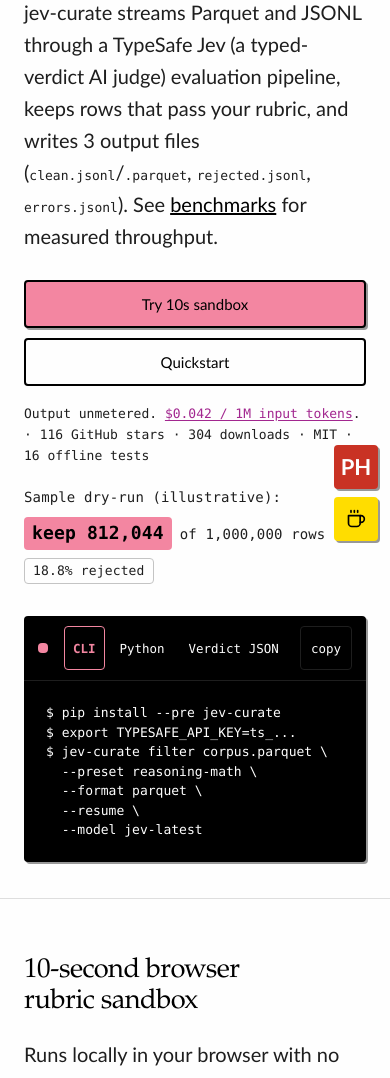
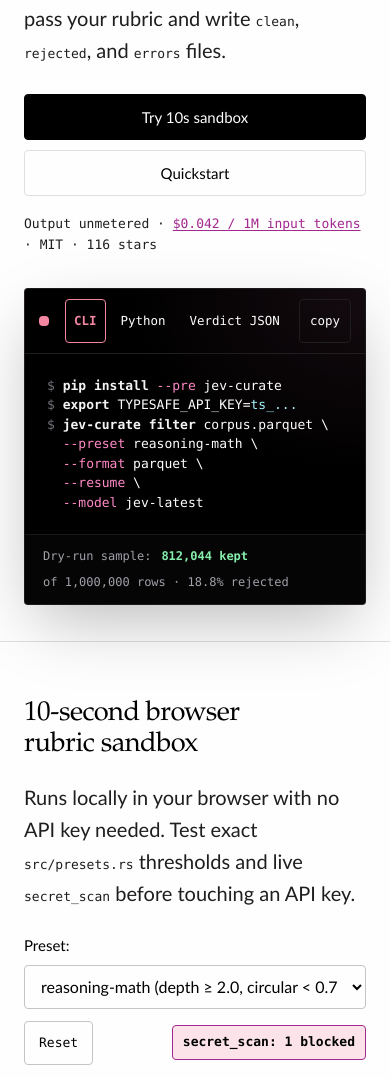
Before and after one commit to AkashPriyadarshii/jev-curate, a plain HTML site: page site/index.html in a window 390 px wide. Shown: the part 291-1369 px from the top of the page. Drawn offline with Linux system fonts and the light colour scheme; files whose address does not match are found by name.

Commit message:
style(site): fix mobile overflow, refine hero hierarchy, buttons, and terminal card

```diff
--- a/site/index.html
+++ b/site/index.html
@@ -170,20 +170,13 @@
     <section class="hero">
       <div class="hero-copy">
         <a class="ph-launch-banner" href="https://www.producthunt.com/products/jev-curate?launch=jev-curate" target="_blank" rel="noopener noreferrer">Launching on Product Hunt · Dec 1 — Notify Me →</a>
-        <p class="eyebrow">Rust + TypeSafe Jev judgment · v0.3.0-beta.1</p>
         <h1>Filter LLM training data with typed verdicts</h1>
-        <p class="lead">jev-curate streams Parquet and JSONL through a TypeSafe Jev (a typed-verdict AI judge) evaluation pipeline, keeps rows that pass your rubric, and writes 3 output files (<code>clean.jsonl</code>/<code>.parquet</code>, <code>rejected.jsonl</code>, <code>errors.jsonl</code>). See <a href="benchmarks.html">benchmarks</a> for measured throughput.</p>
+        <p class="lead">Stream Parquet and JSONL through TypeSafe Jev in Rust. Keep rows that pass your rubric and write <code>clean</code>, <code>rejected</code>, and <code>errors</code> files.</p>
         <div class="hero-actions">
           <a class="btn btn-primary" href="#sandbox">Try 10s sandbox</a>
           <a class="btn btn-ghost" href="#quickstart">Quickstart</a>
         </div>
-        <p class="hero-note">Output unmetered. <a href="https://docs.typesafe.ai/models.md">$0.042 / 1M input tokens</a>. · 116 GitHub stars · 304 downloads · MIT · 16 offline tests</p>
-        <div class="verdict" role="group" aria-label="Sample dry-run keep and reject counts (illustrative)">
-          <span class="judge-dim">Sample dry-run (illustrative):</span>
-          <span class="judge">keep 812,044</span>
-          <span class="judge-dim">of 1,000,000 rows</span>
-          <span class="judge-line">18.8% rejected</span>
-        </div>
+        <p class="hero-note">Output unmetered · <a href="https://docs.typesafe.ai/models.md">$0.042 / 1M input tokens</a> · MIT · 116 stars</p>
       </div>
       <div class="terminal" aria-label="Interactive hero terminal">
         <div class="terminal-bar">
@@ -196,29 +189,34 @@
           <button class="hero-copy-btn" type="button">copy</button>
         </div>
         <div id="hero-panel-cli" class="hero-panel" role="tabpanel" aria-labelledby="hero-tab-cli" data-panel="cli">
-          <pre><code>$ pip install --pre jev-curate
-$ export TYPESAFE_API_KEY=ts_...
-$ jev-curate filter corpus.parquet \
-  --preset reasoning-math \
-  --format parquet \
-  --resume \
-  --model jev-latest</code></pre>
+          <pre><code><span class="tok-prompt">$</span> <span class="tok-cmd">pip install</span> <span class="tok-flag">--pre</span> jev-curate
+<span class="tok-prompt">$</span> <span class="tok-cmd">export</span> TYPESAFE_API_KEY=<span class="tok-str">ts_...</span>
+<span class="tok-prompt">$</span> <span class="tok-cmd">jev-curate filter</span> corpus.parquet \
+  <span class="tok-flag">--preset</span> reasoning-math \
+  <span class="tok-flag">--format</span> parquet \
+  <span class="tok-flag">--resume</span> \
+  <span class="tok-flag">--model</span> jev-latest</code></pre>
         </div>
         <div id="hero-panel-python" class="hero-panel" role="tabpanel" aria-labelledby="hero-tab-python" data-panel="python" hidden>
-          <pre><code>from jev_curate import PyJevCurator
+          <pre><code><span class="tok-kw">from</span> jev_curate <span class="tok-kw">import</span> PyJevCurator
 
-curator = PyJevCurator(api_key="your-api-key", preset="reasoning-math")
-stats = curator.filter_file("corpus.parquet", out="./curated")
-print(stats["passed"], stats["rejected"])</code></pre>
+curator = PyJevCurator(api_key=<span class="tok-str">"your-api-key"</span>, preset=<span class="tok-str">"reasoning-math"</span>)
+stats = curator.filter_file(<span class="tok-str">"corpus.parquet"</span>, out=<span class="tok-str">"./curated"</span>)
+<span class="tok-cmd">print</span>(stats[<span class="tok-str">"passed"</span>], stats[<span class="tok-str">"rejected"</span>])</code></pre>
         </div>
         <div id="hero-panel-verdict" class="hero-panel" role="tabpanel" aria-labelledby="hero-tab-verdict" data-panel="verdict" hidden>
           <pre><code>{
-  "passed": true,
-  "scores": { "reasoning_depth": 3.2 },
-  "nouls": { "has_circular_reasoning": 0.12 },
-  "rejection_reasons": [],
-  "input_tokens": 148
+  <span class="tok-key">"passed"</span>: <span class="tok-kw">true</span>,
+  <span class="tok-key">"scores"</span>: { <span class="tok-key">"reasoning_depth"</span>: <span class="tok-num">3.2</span> },
+  <span class="tok-key">"nouls"</span>: { <span class="tok-key">"has_circular_reasoning"</span>: <span class="tok-num">0.12</span> },
+  <span class="tok-key">"rejection_reasons"</span>: [],
+  <span class="tok-key">"input_tokens"</span>: <span class="tok-num">148</span>
 }</code></pre>
+        </div>
+        <div class="terminal-footer" role="group" aria-label="Sample dry-run keep and reject counts (illustrative)">
+          <span class="terminal-stat-label">Dry-run sample:</span>
+          <span class="terminal-stat-keep">812,044 kept</span>
+          <span class="terminal-stat-dim">of 1,000,000 rows · 18.8% rejected</span>
         </div>
       </div>
     </section>
@@ -414,7 +412,6 @@ $ jev-curate filter corpus.parquet --preset anti-sycophancy --format parquet --r
 
   <script defer src="script.js"></script>
   <script defer src="sandbox.js"></script>
-<a class="ph-float" href="https://www.producthunt.com/products/jev-curate?launch=jev-curate" target="_blank" rel="noopener noreferrer" aria-label="jev-curate on Product Hunt (Launching Dec 1)" title="Product Hunt Launch — Dec 1"><span aria-hidden="true">PH</span></a>
-<a class="bmc-float" href="https://buymeacoffee.com/AkashPriyadarshi" target="_blank" rel="noopener noreferrer" aria-label="Support my work on Buy Me a Coffee" title="Fuel the next build"><svg viewBox="0 0 24 24" fill="none" stroke="currentColor" stroke-width="2" stroke-linecap="round" stroke-linejoin="round" aria-hidden="true"><path d="M17 8h1a4 4 0 1 1 0 8h-1" /><path d="M3 8h14v9a4 4 0 0 1-4 4H7a4 4 0 0 1-4-4Z" /><line x1="6" x2="6" y1="2" y2="4" /><line x1="10" x2="10" y1="2" y2="4" /><line x1="14" x2="14" y1="2" y2="4" /></svg></a>  <img referrerpolicy="no-referrer-when-downgrade" src="https://static.scarf.sh/a.png?x-pxid=ce1c0ae3-34fa-4e5c-9716-6732d0401758" alt="" width="1" height="1" style="display:none" />
+  <img referrerpolicy="no-referrer-when-downgrade" src="https://static.scarf.sh/a.png?x-pxid=ce1c0ae3-34fa-4e5c-9716-6732d0401758" alt="" width="1" height="1" style="display:none" />
 </body>
 </html>
--- a/site/style.css
+++ b/site/style.css
@@ -219,19 +219,24 @@ h3[id] {
   font-weight: 500;
   text-decoration: none;
   cursor: pointer;
-  border: 2px solid var(--ink);
+  border: 1px solid rgba(0, 0, 0, 0.12);
   user-select: none;
   -webkit-user-select: none;
-  transition: transform 120ms var(--ease), box-shadow 200ms var(--ease), background-color 200ms var(--ease);
+  transition: transform 120ms var(--ease), box-shadow 200ms var(--ease), background-color 200ms var(--ease), border-color 200ms var(--ease);
 }
 
 .btn-primary {
-  background: var(--pink);
-  color: var(--ink);
-  box-shadow: var(--shadow);
+  background: var(--ink);
+  color: var(--substrate);
+  border-color: var(--ink);
+  box-shadow: none;
 }
 
-.btn-ghost { background: transparent; }
+.btn-ghost {
+  background: transparent;
+  color: var(--ink);
+  border: 1px solid rgba(0, 0, 0, 0.12);
+}
 
 .btn:not(:disabled):active {
   transform: scale(0.96);
@@ -274,11 +279,11 @@ h3[id] {
 
 .hero h1 {
   font-family: var(--display);
-  font-size: clamp(44px, 4.6vw, 66px);
-  font-weight: 500;
-  line-height: 1.05;
-  letter-spacing: -0.02em;
-  margin-bottom: 20px;
+  font-size: clamp(2.1rem, 5vw, 3.75rem);
+  font-weight: 700;
+  line-height: 1.08;
+  letter-spacing: -0.03em;
+  margin-bottom: 18px;
   text-wrap: balance;
 }
 
@@ -308,10 +313,12 @@ h3[id] {
 
 /* terminal & interactive tabs */
 .terminal {
-  background: var(--ink);
+  position: relative;
+  background: radial-gradient(120% 100% at 100% 0%, rgba(255, 137, 198, 0.08) 0%, rgba(17, 17, 17, 0) 60%), var(--ink);
   color: var(--substrate);
   border-radius: var(--radius);
-  box-shadow: var(--shadow);
+  border: 1px solid rgba(255, 255, 255, 0.1);
+  box-shadow: 0 24px 64px -12px rgba(0, 0, 0, 0.28), 0 0 0 1px rgba(255, 255, 255, 0.06);
   overflow: hidden;
   max-width: 100%;
   min-width: 0;
@@ -373,13 +380,44 @@ h3[id] {
 
 .terminal pre {
   padding: 22px;
+  max-width: 100%;
   overflow-x: auto;
   line-height: 1.5;
   white-space: pre-wrap;
   overflow-wrap: break-word;
 }
 
+pre {
+  max-width: 100%;
+  overflow-x: auto;
+}
+
 .terminal code { color: var(--substrate); }
+
+.tok-prompt { color: #71717a; user-select: none; }
+.tok-cmd { color: #f4f4f5; font-weight: 600; }
+.tok-flag { color: #ff89c6; }
+.tok-str { color: #a5f3fc; }
+.tok-kw { color: #c4b5fd; }
+.tok-key { color: #93c5fd; }
+.tok-num { color: #fde68a; font-variant-numeric: tabular-nums; }
+
+.terminal-footer {
+  display: flex;
+  flex-wrap: wrap;
+  align-items: baseline;
+  gap: 6px 10px;
+  padding: 12px 18px;
+  border-top: 1px solid rgba(255, 255, 255, 0.08);
+  background: rgba(255, 255, 255, 0.02);
+  font-family: var(--mono);
+  font-size: 12px;
+  font-variant-numeric: tabular-nums;
+}
+
+.terminal-stat-label { color: #a1a1aa; }
+.terminal-stat-keep { color: #86efac; font-weight: 600; }
+.terminal-stat-dim { color: #a1a1aa; }
 
 /* sections */
 section {
@@ -1025,8 +1063,13 @@ h2 {
   .site-nav a:hover,
   .nav-links a:hover { border-bottom-color: var(--pink); }
   .btn-primary:hover {
-    transform: translate(1px, 1px);
-    box-shadow: 1px 1px 0 rgba(0, 0, 0, 0.4);
+    background: #27272a;
+    border-color: #27272a;
+    box-shadow: none;
+  }
+  .btn-ghost:hover {
+    background: rgba(0, 0, 0, 0.04);
+    border-color: rgba(0, 0, 0, 0.24);
   }
   .btn-ghost:hover { background: var(--grey-4); box-shadow: var(--shadow); }
   .hero-note a:hover,
```
